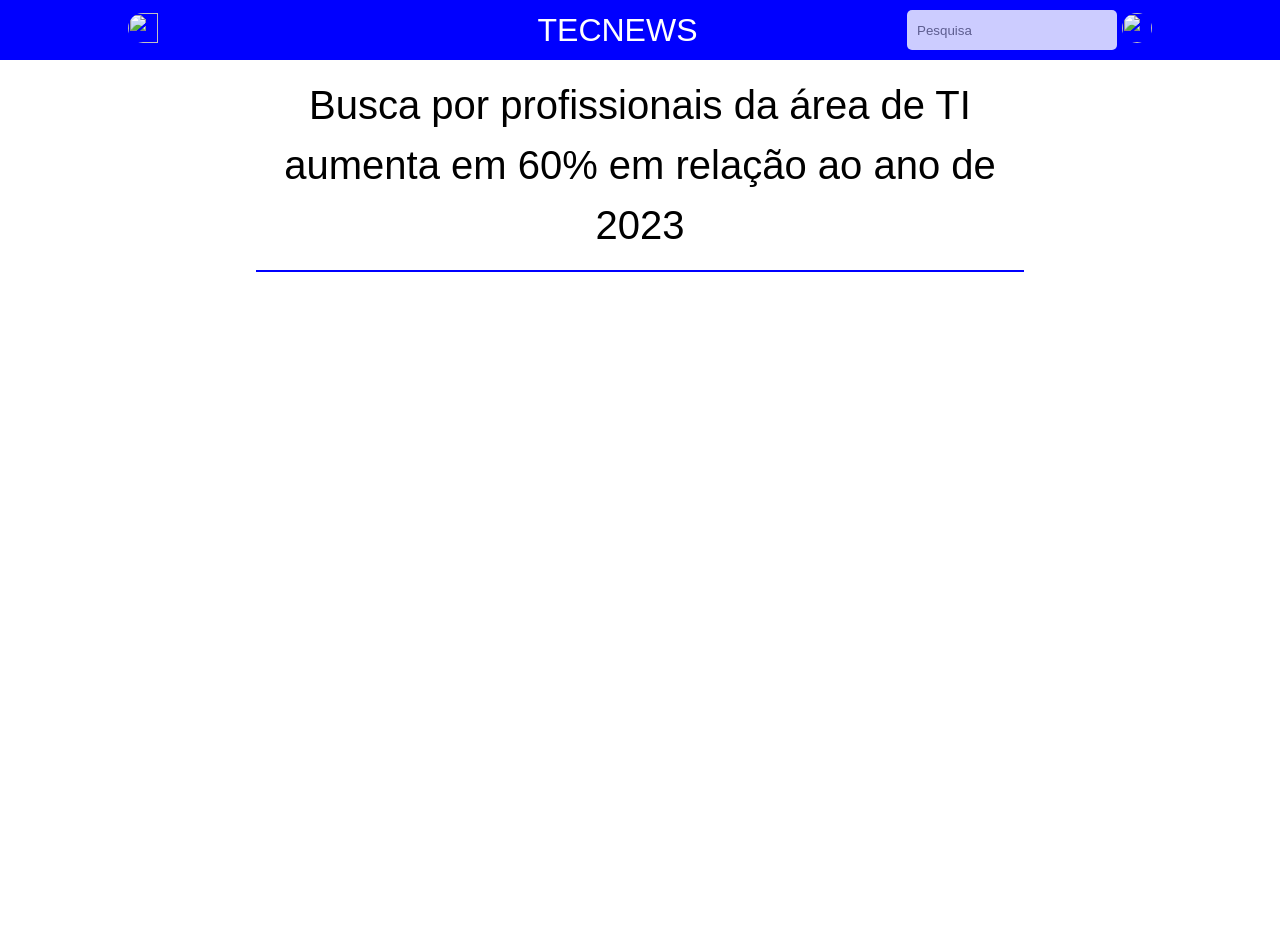
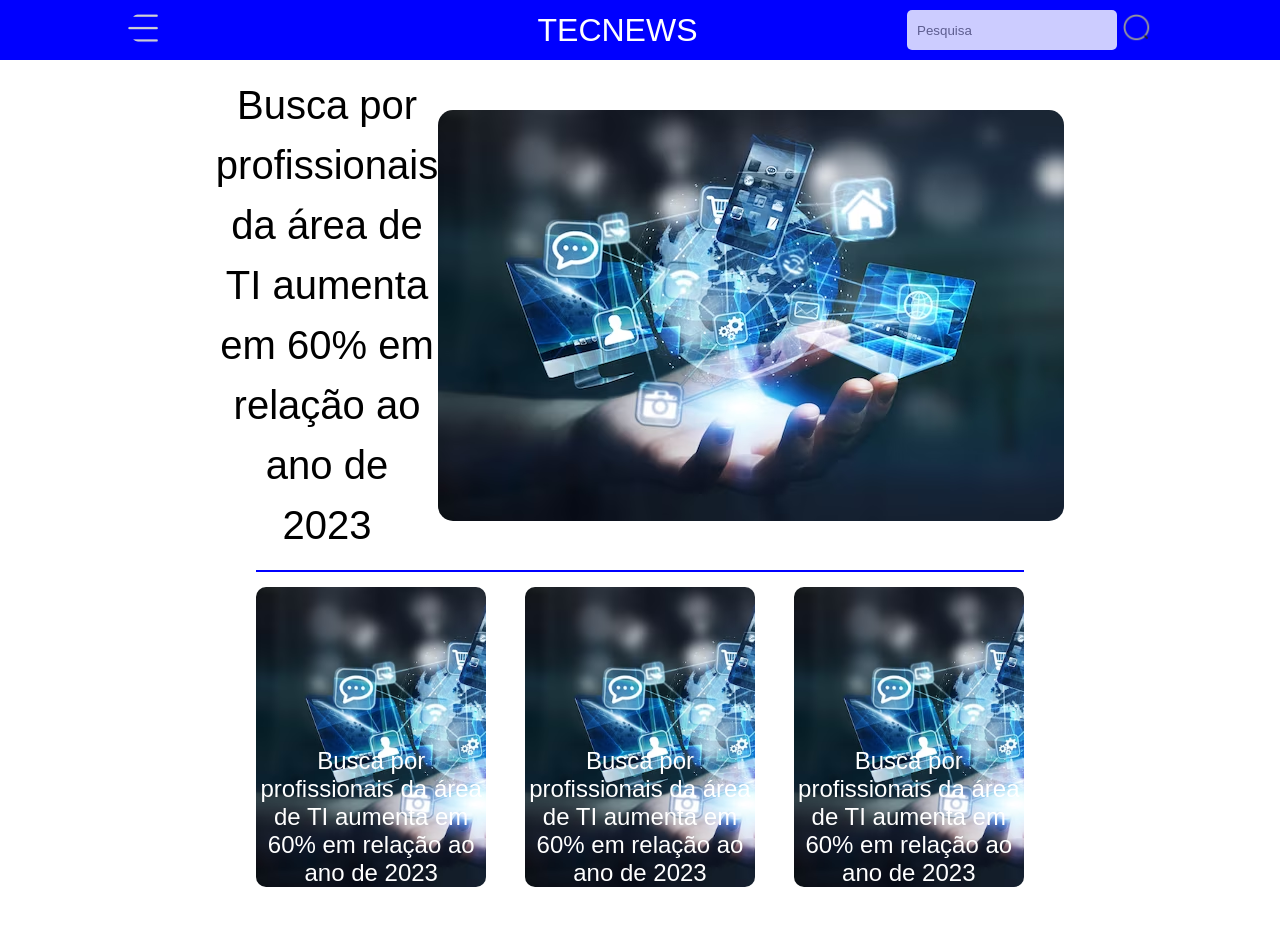
Before and after one commit to megabyte1330/tecnews, a plain HTML site: page index.html in a window 1280 px wide. Before the commit the page ends 800 px from the top, so only its background shows below. Drawn offline with Linux system fonts and the light colour scheme; the site is published under a folder, as on GitHub Pages, so addresses that start at the root find nothing.

Commit message:
Corrigindo caminho das imagens e adicionando o script.js

```diff
--- a/index.html
+++ b/index.html
@@ -12,13 +12,13 @@
     <header class="cabecalho">
         <div class="mãe">
         <figure>
-            <img class="img-menu" src="/img/main-menu.png">
+            <img class="img-menu" src="./img/main-menu.png">
         </figure>
         <h1>TECNEWS</h1>
         <div class="box-pesquisa">
             <input class="pesquisa" placeholder="Pesquisa">
             <figure>
-                <img class="img-lupa" src="/img/search.png">
+                <img class="img-lupa" src="./img/search.png">
             </figure>
             </div>
         </div>
@@ -30,7 +30,7 @@
             <p class="p_noticia_principal">Busca por profissionais da área de TI aumenta em 60% em relação ao ano de
                 2023
             </p>
-            <img src="/img/1.avif" alt="">
+            <img src="./img/1.avif" alt="">
         </div>
         <hr>
 
@@ -54,5 +54,7 @@
     </footer>
 </body>
 
+<script src="script.js"></script>
+
 
 </html>
--- a/style.css
+++ b/style.css
@@ -113,7 +113,7 @@ width: 100%;
     border-radius: 10px;
     width: 30%;
     height: 300px;
-    background-image: url(/img/1.avif);
+    background-image: url(./img/1.avif);
     background-size: cover;
     color: #fff;
     text-align: center;
```
Also changed, not shown: news.html (+3 -3 lines).
